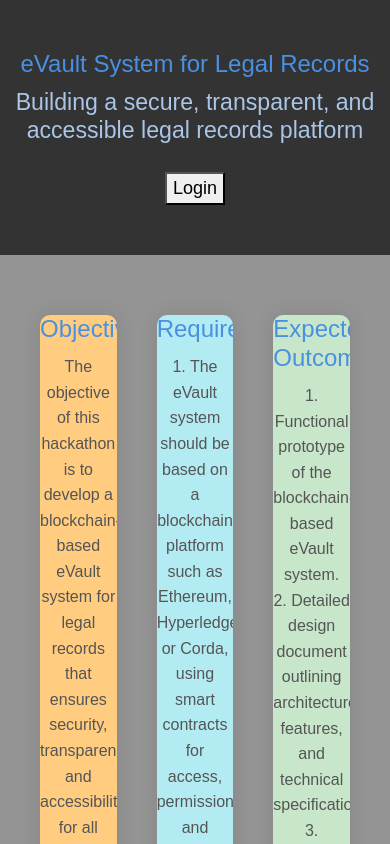
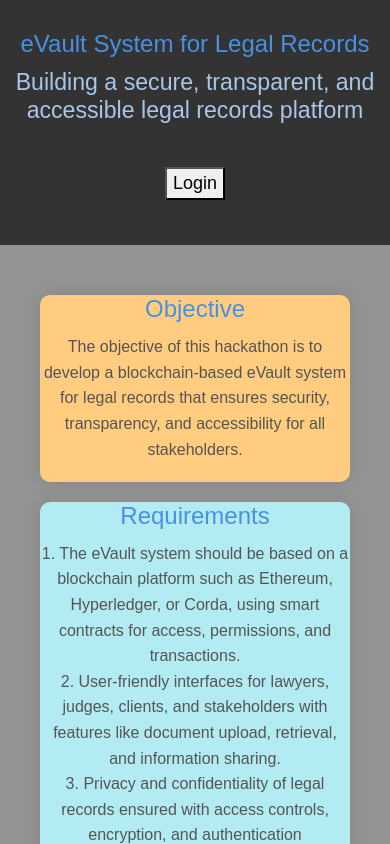
Before and after one commit to akshitreddy02/CourtConnect, a React (Create React App) app in the folder frontend/: page / in a window 390 px wide. Shown: the top 844 px of the page. Built offline with nearby package versions, Linux system fonts and the light colour scheme.

Commit message:
except files

```diff
--- a/frontend/src/App.css
+++ b/frontend/src/App.css
@@ -90,22 +90,23 @@ body{
   color: #555;
 }
 
-.clicker {
+.heading .clicker {
   display: inline-block;
-  /* padding: 15px 30px; */
+  padding: 15px 30px;
   font-size: 18px;
   font-weight: bold;
   text-decoration: none;
-  /* color: #da0d0d; */
-  /* background-color: #22e009; */
+  color: #ffffff;
   border-radius: 5px;
   transition: background-color 0.3s;
   margin-top: 20px;
 }
 
-.clicker:hover {
-  background-color: #357bd8;
+/* Override default styles on hover */
+.heading .clicker:hover {
+  background-color: #060606 !important; /* Updated button color on hover */
 }
+
 
 .ankle {
   background-color: #333;
@@ -114,3 +115,23 @@ body{
   width: 100%;
   margin-top: 20px;
 }
+
+@media only screen and (max-width: 768px) {
+  .mains-content {
+    justify-content: center;
+  }
+
+  .cardy {
+    flex: 0 0 calc(100% - 40px);
+  }
+}
+
+@media only screen and (max-width: 480px) {
+  .cardy {
+    margin: 10px;
+  }
+
+  .heading {
+    padding: 30px 0;
+  }
+}
--- a/frontend/src/components/Home.js
+++ b/frontend/src/components/Home.js
@@ -77,6 +77,7 @@ const Home = () => {
             </div>
 
             <div className="ankle">
+                <p>Lorem ipsum dolor sit amet, consectetur adipisicing elit. Perspiciatis recusandae tempore repudiandae. Vero dolore deserunt dolorem, accusamus repellat facere cum nihil quisquam placeat laudantium. Id debitis voluptatibus dolore laudantium natus ex repellendus blanditiis quo, aperiam libero eos numquam quam recusandae, inventore molestias repellat culpa itaque explicabo aut incidunt autem excepturi vel quis at. Sit mollitia voluptas tenetur, itaque necessitatibus unde quam aut molestias facere autem adipisci placeat velit explicabo quisquam ut, illum labore qui obcaecati quasi provident! Doloribus quisquam quibusdam repellendus! Rem aspernatur officia, labore ab ipsam odit impedit reprehenderit sequi ipsum culpa dicta minima voluptatibus, obcaecati nesciunt ex corrupti.</p>
                 <h4>Contact us at: evault123@gmail.com</h4>
             </div>
         </div>
```
